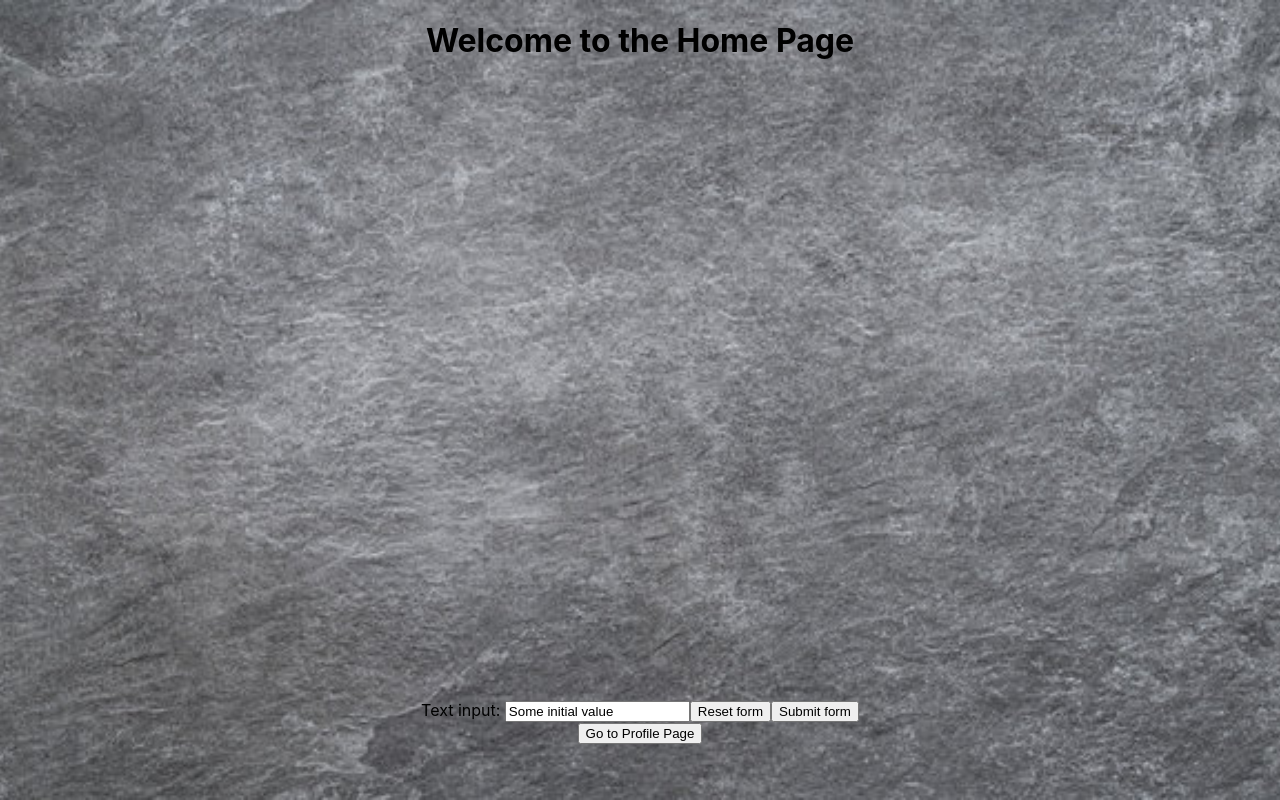
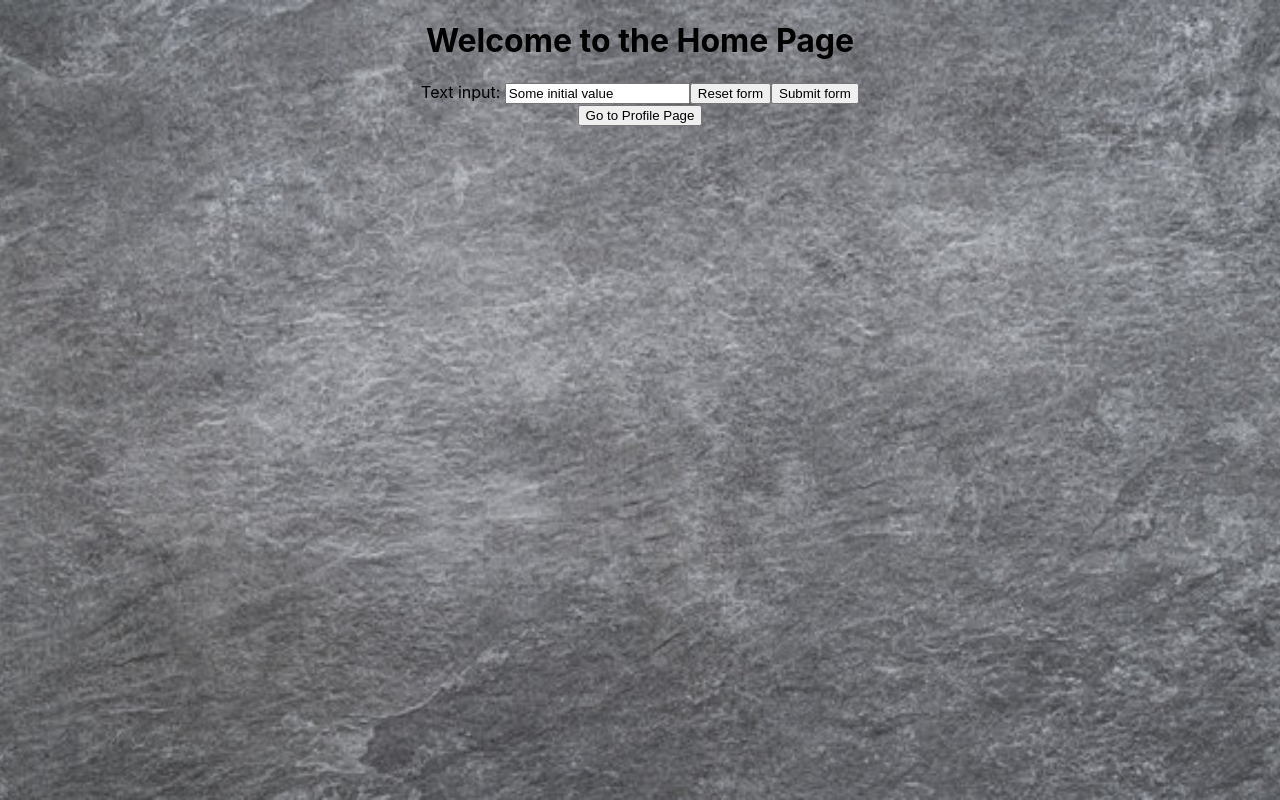
Before and after one commit to Way05/HenHacks25, a React (Create React App) app in the folder henhacks25/: page / in a window 1280 px wide. Built offline with nearby package versions, Linux system fonts and the light colour scheme.

Commit message:
removed css style

```diff
--- a/henhacks25/src/index.css
+++ b/henhacks25/src/index.css
@@ -19,10 +19,4 @@ body{
   background-size: cover;
   background-attachment: fixed;
   /* background: #6cf; */
-
-
 }
-
-.input {
-  margin-top: 50%;
-}
```
